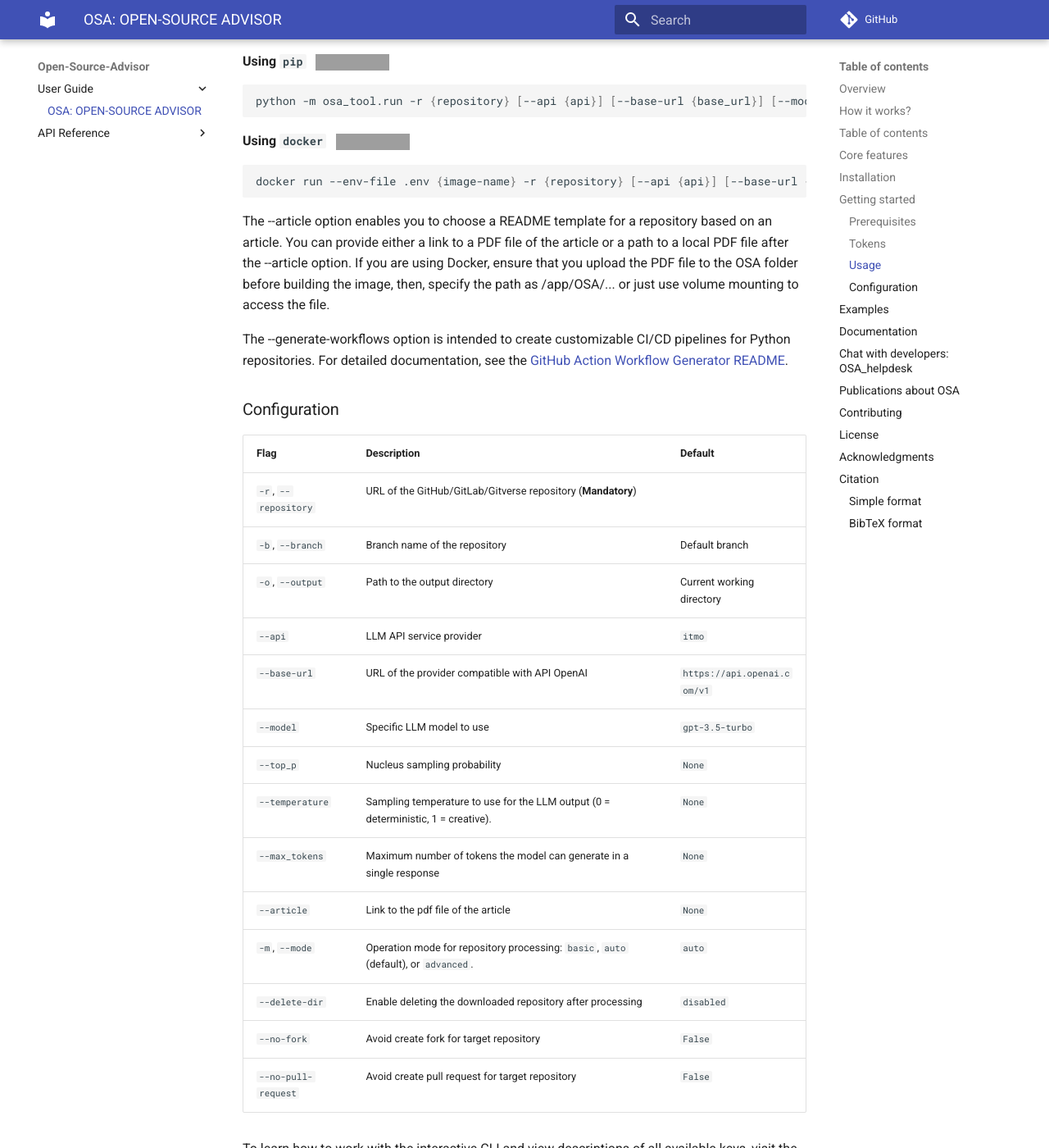
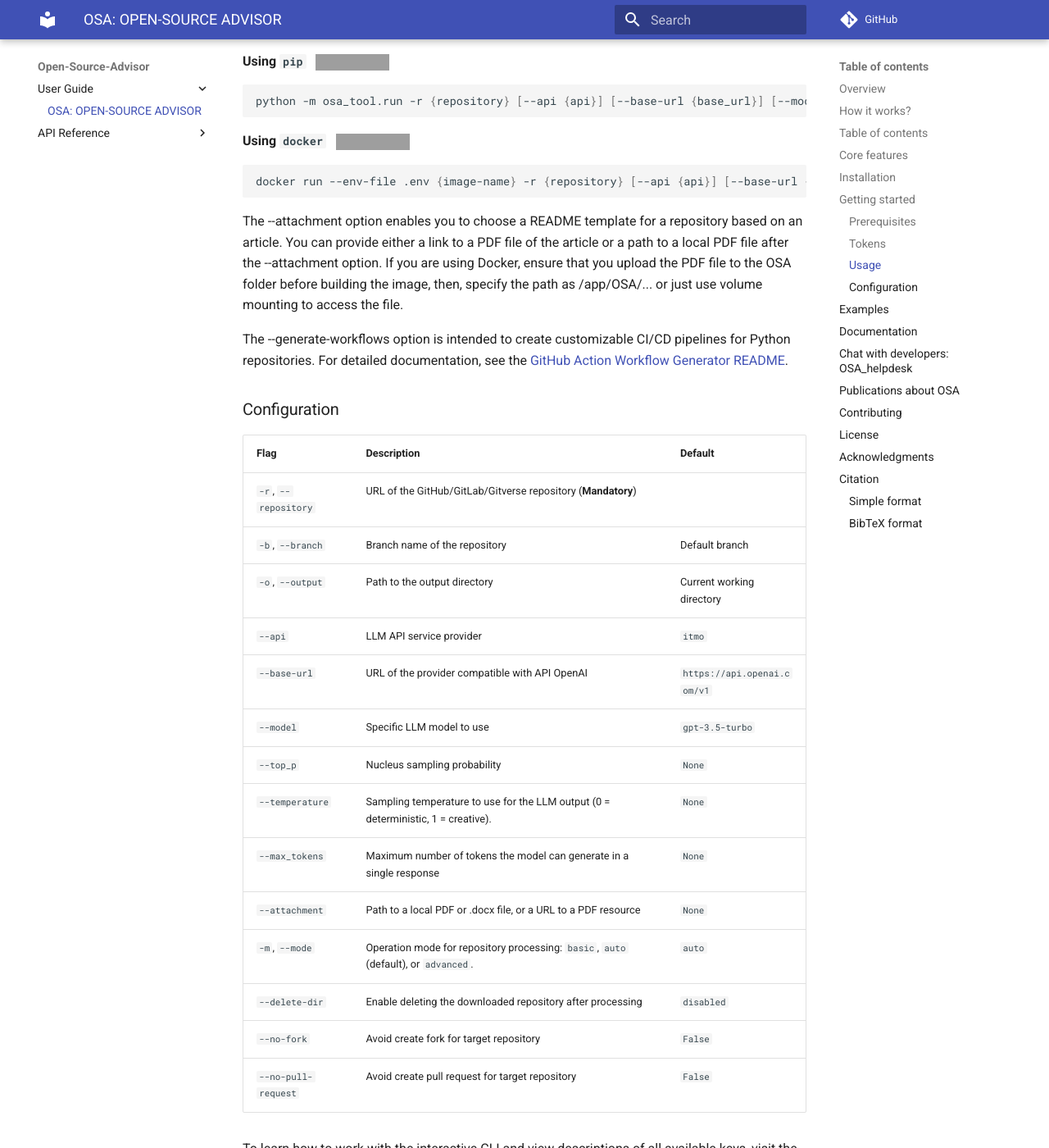
Before and after one commit to aimclub/OSA, an MkDocs documentation site: the page built from docs/index.md, in a window 1280 px wide and 1400 px high, scrolled down 3089 px. Shown: the whole window at 82% size. Built offline with MkDocs 1.6.1 and Material for MkDocs 9.7.7, drawn with Linux system fonts in a browser that asks for light colours; comment, search, counter and statistics services are not loaded; grey boxes are pictures that could not be loaded.

Commit message:
docs: rename article to attachment

````diff
--- a/docs/index.md
+++ b/docs/index.md
@@ -137,18 +137,18 @@
 [<img align="center" src="https://img.shields.io/badge/Pip-3776AB.svg?style={badge_style}&logo=pypi&logoColor=white" />](https://pypi.org/project/pip/)
 
 ```sh
-python -m osa_tool.run -r {repository} [--api {api}] [--base-url {base_url}] [--model {model_name}] [--article {article}]
+python -m osa_tool.run -r {repository} [--api {api}] [--base-url {base_url}] [--model {model_name}] [--attachment {article}]
 ```
 
 **Using `docker`** &nbsp;
 [<img align="center" src="https://img.shields.io/badge/Docker-2CA5E0.svg?style={badge_style}&logo=docker&logoColor=white" />](https://www.docker.com/)
 
 ```sh
-docker run --env-file .env {image-name} -r {repository} [--api {api}] [--base-url {base_url}] [--model {model_name}] [--article {article}]
+docker run --env-file .env {image-name} -r {repository} [--api {api}] [--base-url {base_url}] [--model {model_name}] [--attachment {article}]
 ```
 
-The --article option enables you to choose a README template for a repository based on an article. You can provide
-either a link to a PDF file of the article or a path to a local PDF file after the --article option. If you are using
+The --attachment option enables you to choose a README template for a repository based on an article. You can provide
+either a link to a PDF file of the article or a path to a local PDF file after the --attachment option. If you are using
 Docker, ensure that you upload the PDF file to the OSA folder before building the image, then, specify the path as
 /app/OSA/... or just use volume mounting to access the file.
 
@@ -168,7 +168,7 @@
 | `--top_p`            | Nucleus sampling probability                                                        | `None`                      |
 | `--temperature`      | Sampling temperature to use for the LLM output (0 = deterministic, 1 = creative).   | `None`                      |
 | `--max_tokens`       | Maximum number of tokens the model can generate in a single response                | `None`                      |
-| `--article`          | Link to the pdf file of the article                                                 | `None`                      |
+| `--attachment`       | Path to a local PDF or .docx file, or a URL to a PDF resource                       | `None`                      |
 | `-m`, `--mode`       | Operation mode for repository processing: `basic`, `auto` (default), or `advanced`. | `auto`                      |
 | `--delete-dir`       | Enable deleting the downloaded repository after processing                          | `disabled`                  |
 | `--no-fork`          | Avoid create fork for target repository                                             | `False`                     |
````
Also changed, not shown: README.md (+5 -7 lines), osa_tool/scheduler/README.md (+23 -21 lines), 1 other file.
